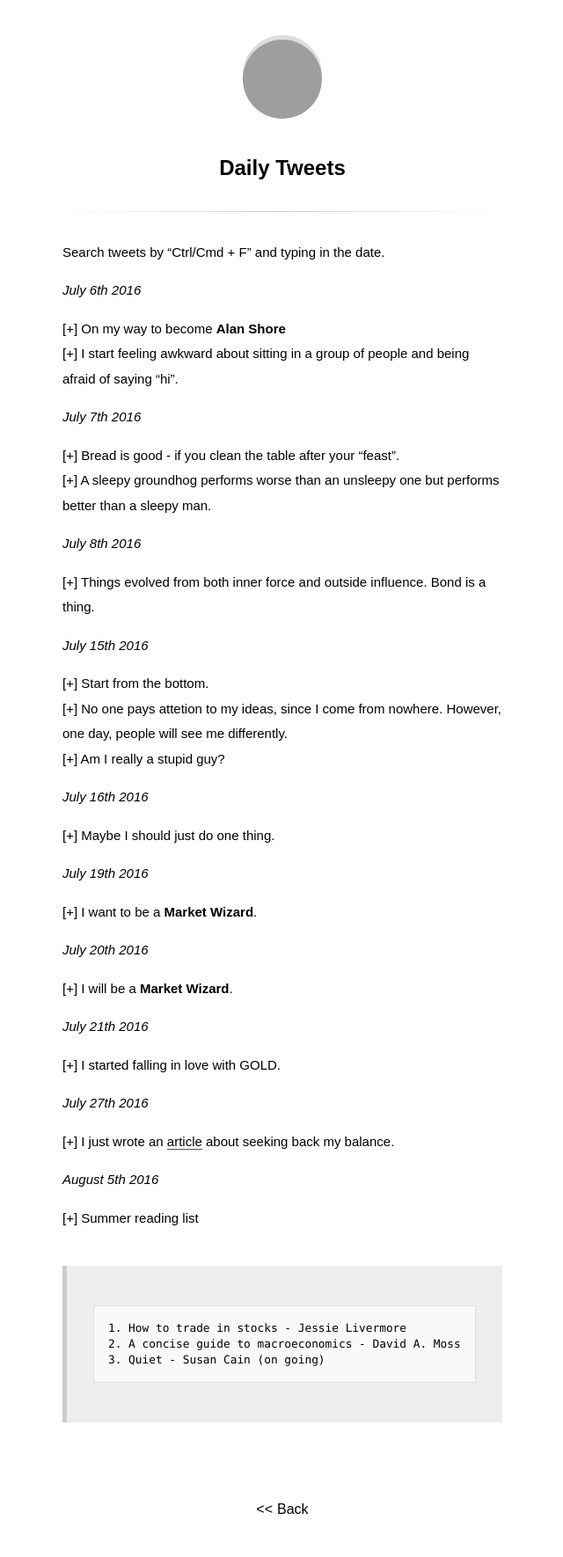
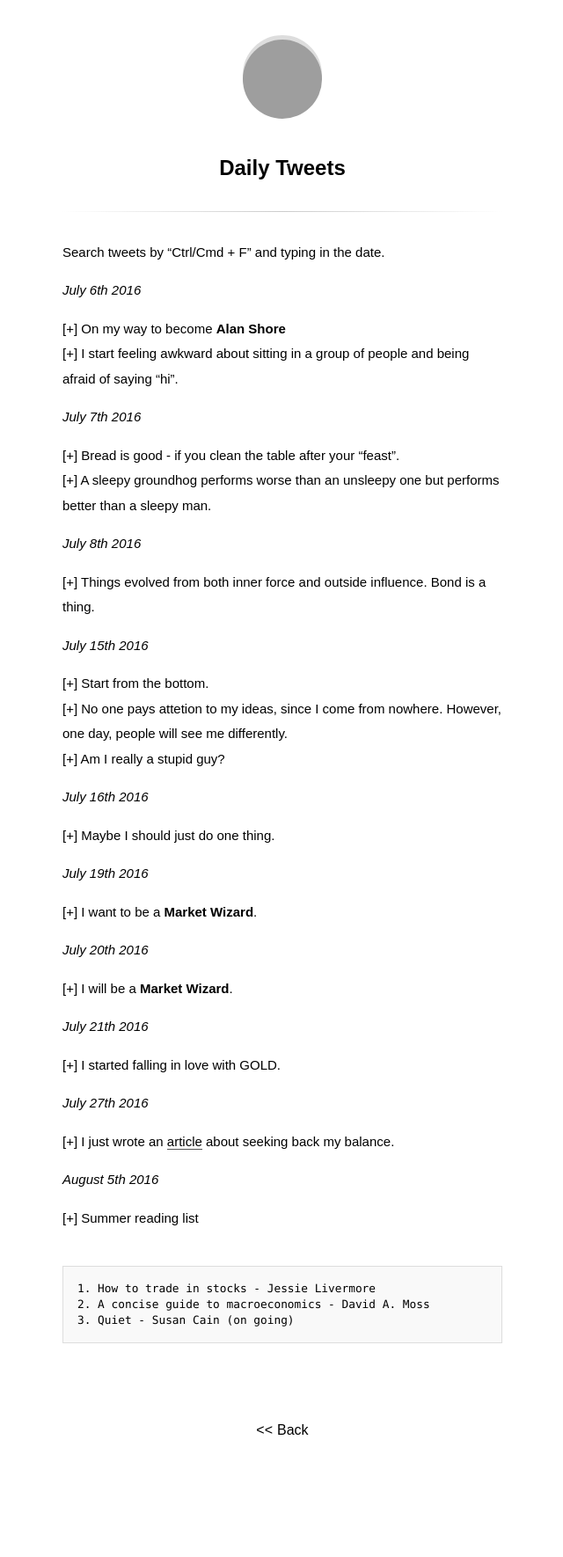
Before and after one commit to psaux0/psaux0.github.io, a Jekyll site: the page built from tweets.md, in a window 1280 px wide. Shown: the whole page at 88% size, without its empty margins (319-959 px from the left). Built offline with Jekyll 4.4.1, drawn with Linux system fonts in a browser that asks for light colours; some web fonts are replaced; after the commit the page ends 1680 px from its top, so only the background shows below that; grey boxes are pictures that could not be loaded.

Commit message:
update again

```diff
--- a/tweets.md
+++ b/tweets.md
@@ -48,6 +48,6 @@ _August 5th 2016_
 
 [+] Summer reading list
 
->	1. How to trade in stocks - Jessie Livermore
->	2. A concise guide to macroeconomics - David A. Moss
->	3. Quiet - Susan Cain (on going)
+	1. How to trade in stocks - Jessie Livermore
+	2. A concise guide to macroeconomics - David A. Moss
+	3. Quiet - Susan Cain (on going)
```
